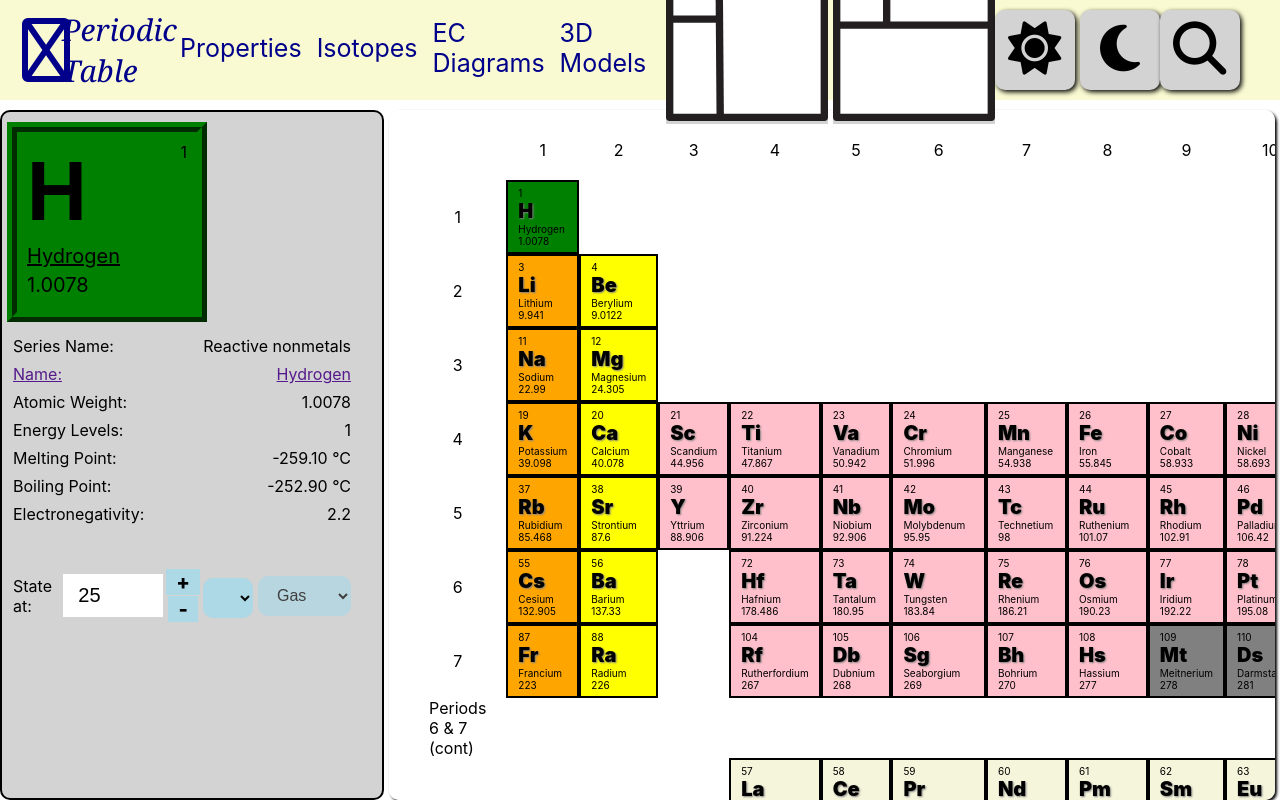
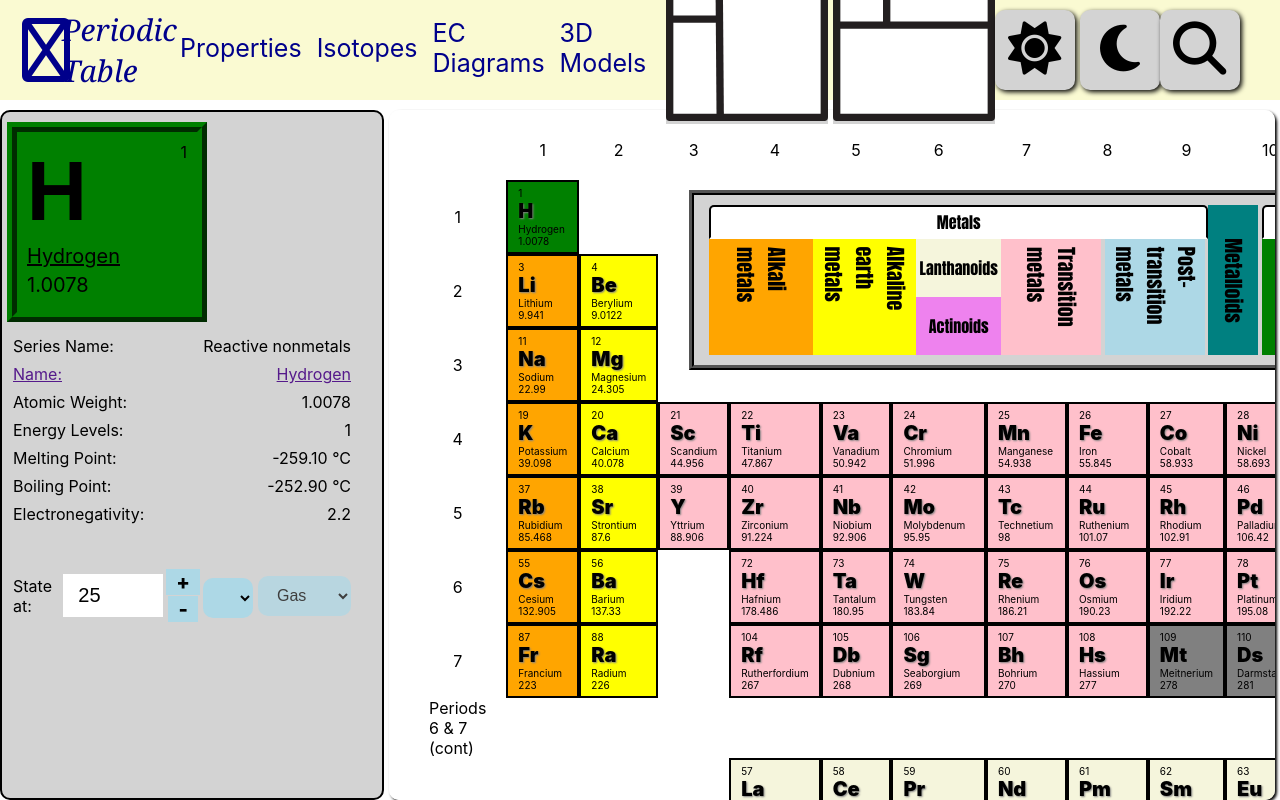
Before and after one commit to mack64948/PeriodicTable, a React (Create React App) app: page / in a window 1280 px wide. Built offline with nearby package versions, Linux system fonts and the light colour scheme; some icons are missing.

Commit message:
integrated legend with series selector

```diff
--- a/src/components/ElementContainer/index.jsx
+++ b/src/components/ElementContainer/index.jsx
@@ -12,6 +12,7 @@ import ElementTableContext from "../../context";
 import { getLinearNormalizedAtomicWeight } from "../../data/data";
 import { getElementColor, getSeriesColor } from "../../utils/helper_functions";
 import { getAtomicWeightBGColor } from "../../utils/helper_functions";
+import { convertTemp } from "../../utils/helper_functions";
 
 const restoreDefaultBorders = (callback) => {
         let elementContainers = document.querySelectorAll(".element-container:not(.filler):not(.row-label):not(.column-label")
@@ -30,13 +31,21 @@ const restoreDefaultBorders = (callback) => {
 export const ElementContainer = ({elementInfo,mouseOverHandler}) => {
     const { hasClickedElement,setHasClickedElement,
         setAtomicNumber,selectedAtomicNumber,
-        mode,theme, searchIsActive, searchResults} = useContext(ElementTableContext);
+        mode,theme, searchIsActive, searchResults,
+        userTemp, userTempUnits} = useContext(ElementTableContext);
 
-        const [isActive,setIsActive] = useState(false);
+    const [isActive,setIsActive] = useState(false);
 
+    const getCurrentStateOfMatter = () => {
+        let adjustedBP = convertTemp(userTempUnits,elementInfo.bp,'C')
+        let adjustedMP = convertTemp(userTempUnits,elementInfo.mp,'C')
+
+        return userTemp > adjustedBP ? 'gas' : (userTemp > adjustedMP ? 'liquid' : 'solid');
+
+    }
 
     let currentStyle = {
-        backgroundColor: getElementColor(mode,theme,elementInfo)
+        backgroundColor: getElementColor(mode,theme,elementInfo,getCurrentStateOfMatter())
     }
 
     let inResults = searchResults.includes(elementInfo)
--- a/src/components/PeriodicTable/index.css
+++ b/src/components/PeriodicTable/index.css
@@ -1,4 +1,5 @@
 .pt-container{
+    position: relative;
     overflow: scroll;
     border-radius: 10px;
     box-shadow: 2px 2px 3px black;
@@ -11,6 +12,89 @@
     grid-template-columns: repeat(19, 1fr);
     grid-template-rows:  repeat(8, 1fr);
 }
+
+.legend-box{
+    position: absolute;
+    left: 300px;
+    top: 80px;
+    width: 750px;
+    height: 180px;
+    padding: 10px 15px;
+    background-color: lightgrey;
+    border: thick ridge black;
+    font-family:Impact, Haettenschweiler, 'Arial Narrow Bold', sans-serif;
+
+    display: flex;
+    gap: 5px;
+
+}
+
+.state-of-matter-selector{
+    width: 30%;
+    height: 100%;
+    display: grid;
+    grid-template: repeat(4,1fr) / 50px 1fr;
+}
+
+.legend-dark{
+    border-color: yellow;
+    background-color: azure;
+}
+
+.legend-light{
+    border-color: black;
+    background-color: lightgray;
+}
+.som-grid-item{
+    border: thin solid black;
+    display: flex;
+    justify-content: center;
+    align-items: center;
+}
+
+.som-button:hover{
+    cursor: pointer;
+    border-color: magenta;
+    border-style: double;
+}
+
+
+.solid-button{
+    background-color: red;
+}
+
+
+.liquid-button{
+    border-top: none;
+    background-color: green;
+}
+
+.gas-button{
+    border-top: none;
+    background-color: blue;
+}
+
+.unknown-button{
+    border-top: none;
+    background-color: yellow;
+}
+
+.gas-label, .liquid-label, .unknown-label{
+    border-top: none;
+    border-left: none;
+}
+
+.som-label{
+    background-color: white;
+}
+
+
+.solid-label{
+    border-left: none;
+}
+
+
+
 
 .active-search{
     /* opacity: 0.5; */
@@ -47,6 +131,7 @@
 }
 
 .pt-element-container{
+    position: relative;
     background-color: white;
     border: thin solid transparent;
 
@@ -66,6 +151,7 @@
 
 
 .filler{
+    position: relative;
     background-color: transparent;
     border: none;
 }
--- a/src/components/PeriodicTable/index.jsx
+++ b/src/components/PeriodicTable/index.jsx
@@ -4,6 +4,7 @@ import "./index.css"
 /** React Components */
 import { ElementContainer } from "../ElementContainer";
 import { TemperatureWidget } from "../TemperatureWidget";
+import { SeriesSelectorTable } from "../SeriesSelectorTable";
 
 /** React Hooks */
 import { useState, useRef, useContext } from "react";
@@ -20,13 +21,37 @@ import { tableData } from "../../data/tableData";
 
 
 export const PeriodicTable = ({setSelected}) => {
-    const { theme, searchIsActive } = useContext(ElementTableContext);
+    const { theme, searchIsActive, setCurrentMode, mode } = useContext(ElementTableContext);
 
 
     return (
 
     <div className={"pt-container " + (theme === "dark" ? "dark-bg" : "light-bg") + (searchIsActive ? " active-search" : "")}>
 
+        <div className={"legend-box " + (theme === "dark" ? "legend-dark" : "legend-light")}>
+            { mode === "state-of-matter" ? <div className="state-of-matter-selector">
+                <a onClick={ () => {
+                    setCurrentMode('state-of-matter')
+                }} className="som-button solid-button som-grid-item"></a>
+                <div className="som-label solid-label som-grid-item">Solid</div>
+
+                <a onClick={ () => {
+                     setCurrentMode('state-of-matter')
+                }} className="som-button liquid-button som-grid-item"></a>
+                <div className="som-label liquid-label som-grid-item">Liquid</div>
+
+                <a onClick={ () => {
+                     setCurrentMode('state-of-matter')
+                }}  className="som-button gas-button som-grid-item"></a>
+                <div className="som-label gas-label  som-grid-item">Gas</div>
+
+                <div onClick={ () => {
+                     setCurrentMode('state-of-matter')
+                }}  className="som-button unknown-button som-grid-item"></div>
+                <div className="som-label unknown-label som-grid-item">Unknown</div>
+            </div> :
+            <SeriesSelectorTable></SeriesSelectorTable> }
+        </div>
 
         {
             tableData.map((stringArr,rowIndex) => {
@@ -38,6 +63,7 @@ export const PeriodicTable = ({setSelected}) => {
 
                     return stringArr.map((data,index) => {
                         return index === 0 ? <div className={"pt-element-container row-label " + (theme === "dark" ? "light-text" : "dark-text")}>{rowIndex < 8 ? rowIndex : (rowIndex === 8 ? "Periods 6 & 7 (cont)" : "") }</div> :
+
                             data.indexOf('filler') === -1 ?
                             <ElementContainer
                                className={`pt-element-container period-${rowIndex} ${data}`}
--- a/src/components/SeriesSelectorTable/index.css
+++ b/src/components/SeriesSelectorTable/index.css
@@ -1,6 +1,6 @@
 :root{
-    --table-container-height: 300px;
-    --table-container-width: 500px;
+    --table-container-height: 100%;
+    --table-container-width: 100%;
     --col-width: 50px;
 }
 
@@ -63,9 +63,8 @@
 
 
     display: inline-block;
-    width: 150px;
+    width: 100px;
     font-size: 20px;
-    background-color: orange;
     transform: rotate(90deg);
 }
 
@@ -78,6 +77,7 @@
     position: inherit;
     grid-area: alkali-metals;
     background-color: goldenrod;
+    margin-left: 0px;
 }
 
 .alkaline-earth-metals-selector{
@@ -90,14 +90,16 @@
     position: inherit;
     grid-area: trans-metals;
     background-color: coral;
-    width: var(--col-width);
+    width: fit-content;
 }
 
 .post-transition-metals-selector{
     position: inherit;
     background-color: aqua;
     grid-area: post-trans-metals;
-    width: var(--col-width);
+    width: fit-content;
+
+    margin-right: 0px;
 }
 
 .lanthanoids-selector{
@@ -121,7 +123,7 @@
     position: inherit;
     grid-area: reactive-non-metals;
     background-color: lawngreen;
-    width: var(--col-width);
+    width: fit-content;
 }
 
 .noble-gases-selector{
--- a/src/components/SeriesSelectorTable/index.jsx
+++ b/src/components/SeriesSelectorTable/index.jsx
@@ -1,19 +1,49 @@
 import "./index.css"
-
+import ElementTableContext from "../../context";
+import { useContext } from "react";
+import { getSeriesColor } from "../../utils/helper_functions";
 
 export const SeriesSelectorTable = () => {
+   const {theme} = useContext(ElementTableContext)
+    const textStyle =  {
+        color: theme === "dark" ? "white" : "black"
+    }
     return (<div className="table-container">
         <div className="metals-label grid-item">Metals</div>
-        <div className="metalloids-selector grid-item"><span class="column-text">Metalloids</span></div>
+        <div  style={{
+            backgroundColor: getSeriesColor(theme,"Metalloids")
+        }}  className="metalloids-selector grid-item"><span style={textStyle} class="column-text">Metalloids</span></div>
         <div className="nonmetals-label grid-item">Nonmetals</div>
-        <div className="alkali-metals-selector grid-item"><span class="column-text">Alkali metals</span> </div>
-        <div className="alkaline-earth-metals-selector grid-item"><span class="column-text">Alkaline earth metals</span></div>
-        <div className="lanthanoids-selector grid-item">Lanthanoids</div>
-        <div className="transition-metals-selector grid-item"><span class="column-text">Transition metals</span></div>
-        <div className="post-transition-metals-selector grid-item"><span class="column-text">Post-transition metals</span></div>
-        <div className="reactive-nonmetals-selector grid-item"><span class="column-text">Reactive nonmetals</span></div>
-        <div className="noble-gases-selector grid-item"><span class="column-text">Noble gases</span></div>
-        <div className="actinoids-selector grid-item">Actinoids</div>
+        <div style={{
+            backgroundColor: getSeriesColor(theme,"Alkali metals")
+        }} className="alkali-metals-selector grid-item"><span style={textStyle} class="column-text">Alkali metals</span> </div>
+
+        <div style={{
+            backgroundColor: getSeriesColor(theme,"Alkaline earth metals")
+        }} className="alkaline-earth-metals-selector grid-item"><span style={textStyle} class="column-text">Alkaline earth metals</span></div>
+
+        <div style={{
+            backgroundColor: getSeriesColor(theme,"Lanthanoids"),
+            color: theme === "dark" ? "white" : "black"
+        }} className="lanthanoids-selector grid-item">Lanthanoids</div>
+
+        <div style={{
+            backgroundColor: getSeriesColor(theme,"Transition metals")
+        }}  className="transition-metals-selector grid-item"><span style={textStyle} class="column-text">Transition metals</span></div>
+
+        <div style={{
+            backgroundColor: getSeriesColor(theme,"Post-transition metals")
+        }}  className="post-transition-metals-selector grid-item"><span style={textStyle} class="column-text">Post-transition metals</span></div>
+        <div  style={{
+            backgroundColor: getSeriesColor(theme,"Reactive nonmetals")
+        }}   className="reactive-nonmetals-selector grid-item"><span style={textStyle} class="column-text">Reactive nonmetals</span></div>
+        <div  style={{
+            backgroundColor: getSeriesColor(theme,"Noble gases"),
+        }}  className="noble-gases-selector grid-item"><span style={textStyle} class="column-text">Noble gases</span></div>
+        <div  style={{
+            backgroundColor: getSeriesColor(theme,"Actinoids"),
+            color: theme === "dark" ? "white" : "black"
+        }}  className="actinoids-selector grid-item">Actinoids</div>
 
     </div>);
 }
--- a/src/components/Sidebar/index.jsx
+++ b/src/components/Sidebar/index.jsx
@@ -115,7 +115,9 @@ export const Sidebar = ({info,setModalLink}) => {
 
         <div className="sidebar-section">
 
-            <div className="info-container temp-info-container">
+            <div className="info-container temp-info-container" onClick={() => {
+                setCurrentMode('state-of-matter')
+            }}>
                 <label>State at: </label>
                 <NumSelectorWidget></NumSelectorWidget>
                 <select value={ userTemp > boilingPoint ? "gas" : (userTemp > meltingPoint ? "liquid" : "solid")
--- a/src/data/tableData.jsx
+++ b/src/data/tableData.jsx
@@ -4,8 +4,14 @@ export const tableData = [
     ["column-label","column-label","column-label","column-label","column-label","column-label","column-label","column-label","column-label","column-label","column-label","column-label","column-label","column-label","column-label","column-label","column-label","column-label","column-label"],
 
     //periods
-    ["row-label","g1 atnum-1","filler", "filler", "filler", "filler", "filler", "filler", "filler", "filler","filler", "filler", "filler", "filler","filler", "filler", "filler", "filler","g8 atnum-2" ], //period 1
-    ["row-label","g1 alkali-metal atnum-3", "g2 alkaline-earth-metal atnum-4", "filler", "filler", "filler", "filler", "filler", "filler", "filler", "filler","filler", "filler", "g3 atnum-5","g4 atnum-6", "g5 atnum-7","g6 atnum-8", "g7 halogens atnum-9", "g8 noble-gases atnum-10" ], //period 2
+    ["row-label","g1 atnum-1","filler",
+        "filler", "filler legend-box", "filler", "filler",
+        "filler", "filler", "filler","filler",
+        "filler", "filler", "filler","filler", "filler", "filler", "filler","g8 atnum-2" ], //period 1
+    ["row-label","g1 alkali-metal atnum-3", "g2 alkaline-earth-metal atnum-4",
+        "filler", "filler", "filler", "filler",
+        "filler", "filler", "filler", "filler",
+        "filler", "filler", "g3 atnum-5","g4 atnum-6", "g5 atnum-7","g6 atnum-8", "g7 halogens atnum-9", "g8 noble-gases atnum-10" ], //period 2
     ["row-label","g1 alkali-metal atnum-11",
     "g2 alkaline-earth-metal atnum-12",
     "filler", "filler", "filler", "filler",
```
Also changed, not shown: src/utils/helper_functions.jsx (+43 -1 lines).
